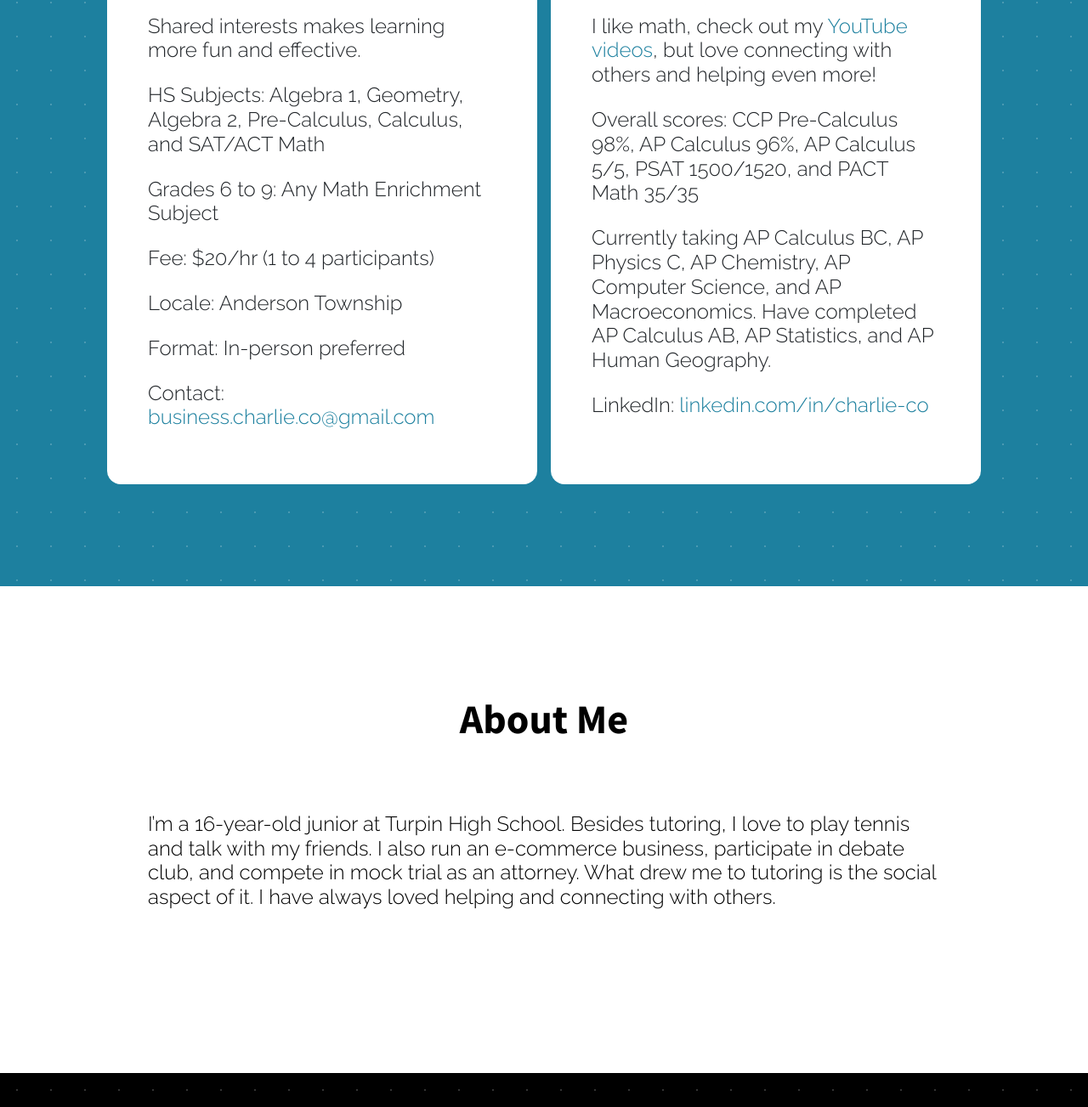
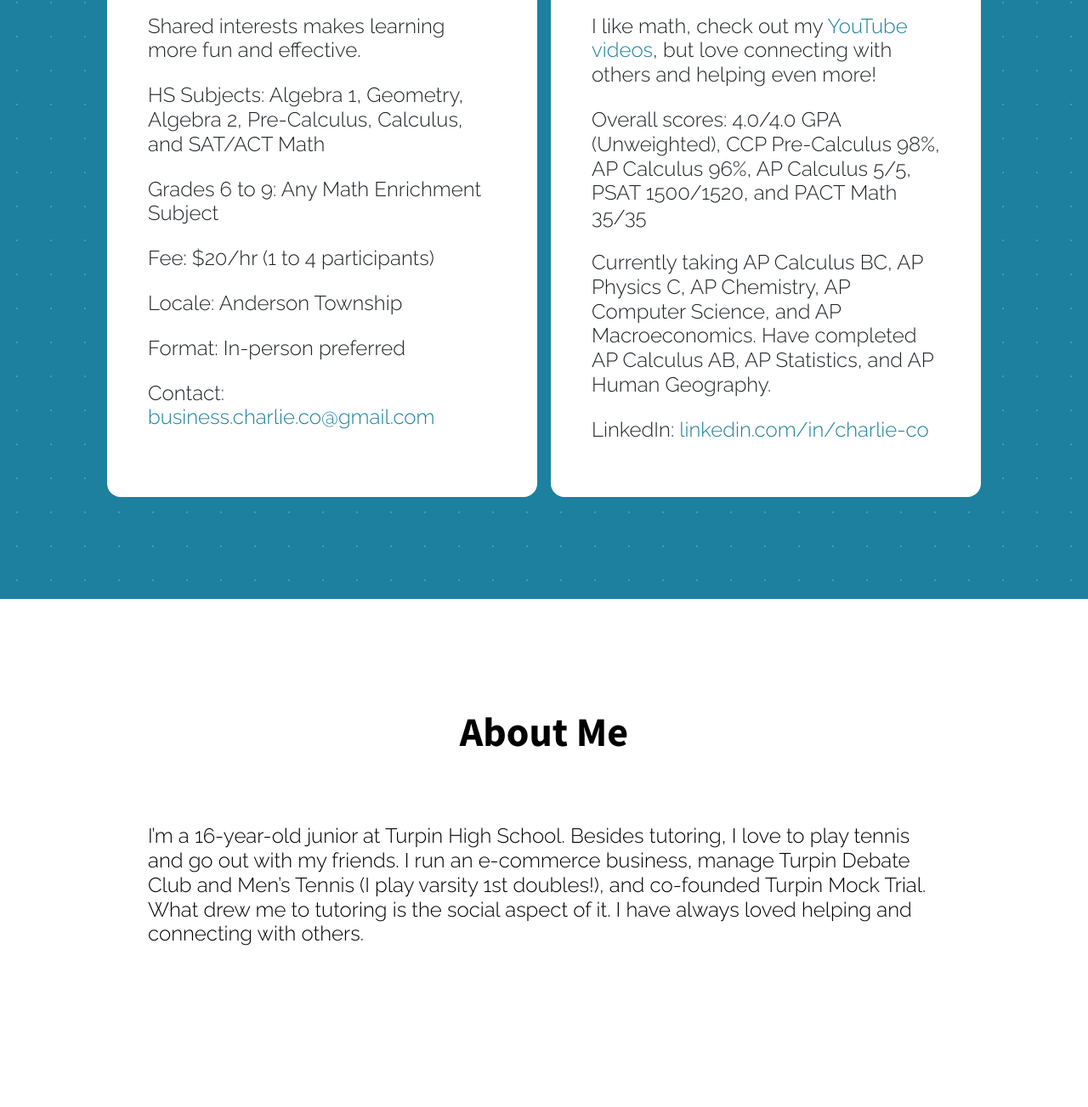
Before and after one commit to charlie-works/charlie-works.github.io, a website: page index.html in a window 1280 px wide. Shown: the part 1217-2520 px from the top of the page at 85% size. Drawn offline with nearby package versions, Linux system fonts and the light colour scheme; some packages are replaced by stand-ins of ours.

Commit message:
Update index.html

```diff
--- a/index.html
+++ b/index.html
@@ -92,7 +92,7 @@
                             <h4 class="card-text">I like math, check out my
                                 <a href="#portfolio">
                                     YouTube videos</a>, but love connecting with others and helping even more!</h4>
-                            <h4 class="card-text">Overall scores: CCP Pre-Calculus 98%, AP Calculus 96%, AP Calculus 5/5, PSAT 1500/1520, and PACT Math 35/35
+                            <h4 class="card-text">Overall scores: 4.0/4.0 GPA (Unweighted), CCP Pre-Calculus 98%, AP Calculus 96%, AP Calculus 5/5, PSAT 1500/1520, and PACT Math 35/35
                             </h4>
                             <h4 class="card-text">Currently taking AP Calculus BC, AP Physics C, AP Chemistry, AP Computer Science, and AP Macroeconomics. Have completed AP Calculus AB, AP Statistics, and AP Human Geography.
                             </h4>
@@ -120,10 +120,11 @@
                     <div class="card mx-2">
                         <div class="card-body px-5 my-5">
 
-                            <h4 class="card-text">I’m a 16-year-old junior at Turpin High School. Besides tutoring, I
-                                love to play tennis and talk with my friends. I also run an e-commerce business,
-                                participate in debate club, and compete in mock trial as an attorney. What drew me to tutoring
-                                is the social aspect of it. I have always loved helping and connecting with others.
+                            <h4 class="card-text">I’m a 16-year-old junior at Turpin High School. Besides tutoring,
+                                I love to play tennis and go out with my friends. I run an e-commerce business,
+                                manage Turpin Debate Club and Men’s Tennis (I play varsity 1st doubles!),
+                                and co-founded Turpin Mock Trial. What drew me to tutoring is the social aspect of it.
+                                I have always loved helping and connecting with others.
                             </h4>
 
                         </div>
```
